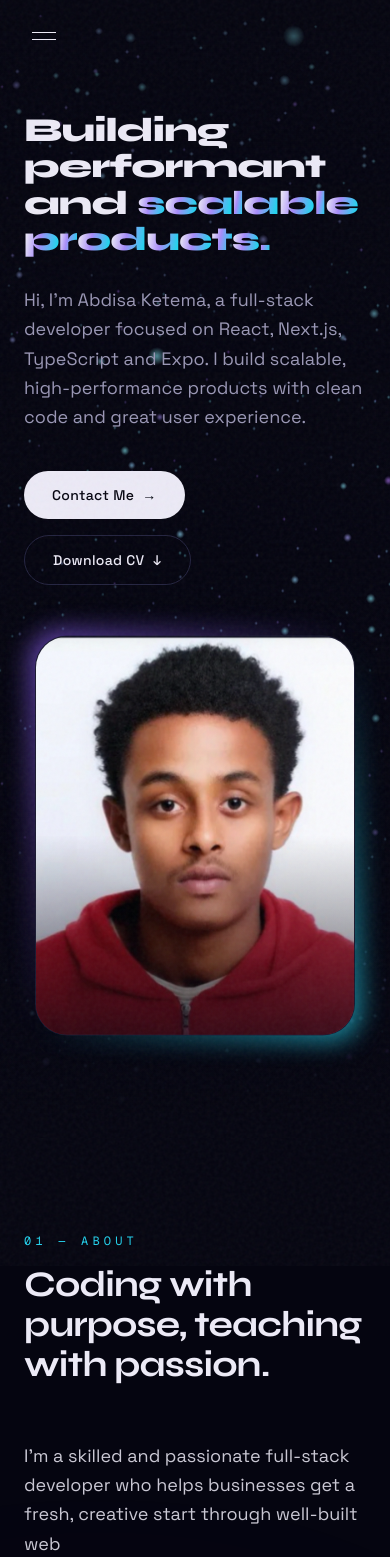
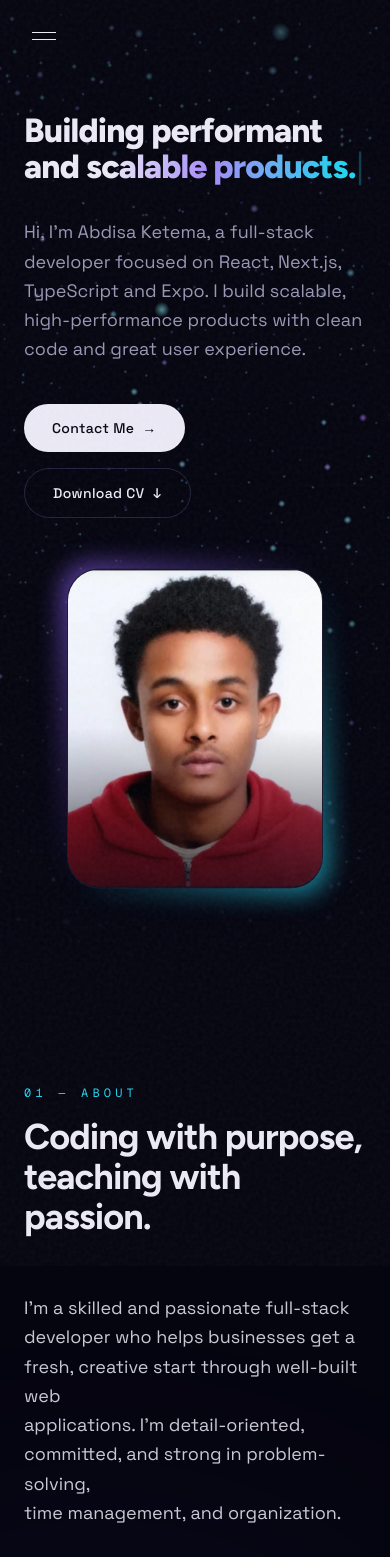
Before and after one commit to Amir3356/Personal-website, a Next.js app in the folder client/: page / in a window 390 px wide. Shown: the top 1557 px of the page. Built offline with nearby package versions, Linux system fonts and the light colour scheme.

Commit message:
some set up

```diff
--- a/client/app/globals.css
+++ b/client/app/globals.css
@@ -13,7 +13,7 @@
   --color-cyan-neon: #22d3ee;
 
   /* ── Typography ──────────────────────────────────────── */
-  --font-display: var(--font-syne), ui-sans-serif, system-ui, sans-serif;
+  --font-display: var(--font-figtree), ui-sans-serif, system-ui, sans-serif;
   --font-sans: var(--font-grotesk), ui-sans-serif, system-ui, sans-serif;
   --font-mono: var(--font-geist-mono), ui-monospace, monospace;
 
@@ -121,6 +121,13 @@ html.lenis body {
   overflow: hidden;
 }
 
+/* Typed.js blinking caret in the hero heading */
+.typed-cursor {
+  color: var(--color-cyan-neon);
+  font-weight: 400;
+  -webkit-text-fill-color: var(--color-cyan-neon);
+}
+
 /* Hide native cursor only when the custom one is active */
 @media (pointer: fine) {
   .has-custom-cursor,
--- a/client/components/sections/About.tsx
+++ b/client/components/sections/About.tsx
@@ -114,13 +114,13 @@ export default function About() {
             </blockquote>
           </div>
 
-          {/* Values */}
-          <div className="grid gap-5 sm:grid-cols-2">
+          {/* Values: auto-rows-fr keeps every card the same height */}
+          <div className="grid auto-rows-fr gap-5 sm:grid-cols-2">
             {about.values.map((value) => (
               <div
                 key={value.title}
                 data-cursor="hover"
-                className="value-card group rounded-2xl border border-line/60 bg-surface/50 p-6 transition-all duration-500 hover:-translate-y-1.5 hover:border-violet-neon/50 hover:bg-elevate"
+                className="value-card group flex h-full flex-col rounded-2xl border border-line/60 bg-surface/50 p-6 transition-all duration-500 hover:-translate-y-1.5 hover:border-violet-neon/50 hover:bg-elevate"
               >
                 <span className="inline-grid h-11 w-11 place-items-center rounded-xl border border-line/70 bg-void font-mono text-base text-cyan-neon transition-all duration-500 group-hover:scale-110 group-hover:border-cyan-neon/60">
                   {value.icon}
--- a/client/components/sections/Hero.tsx
+++ b/client/components/sections/Hero.tsx
@@ -3,6 +3,7 @@
 import { useRef } from "react";
 import dynamic from "next/dynamic";
 import Image from "next/image";
+import Typed from "typed.js";
 import { gsap, useGSAP, SplitText, onPreloaderDone } from "@/lib/gsap";
 import { site, hero } from "@/lib/data";
 import MagneticButton from "@/components/ui/MagneticButton";
@@ -14,22 +15,17 @@ const HeroScene = dynamic(() => import("@/components/three/HeroScene"), {
 
 export default function Hero() {
   const root = useRef<HTMLElement>(null);
+  const typedEl = useRef<HTMLSpanElement>(null);
 
   useGSAP(
     () => {
-      const title = root.current?.querySelector(".hero-title");
+      // Only the static part is char-split; the highlight is live-typed
+      const title = root.current?.querySelector(".hero-title-static");
       if (!title) return;
 
       const split = SplitText.create(title, {
         type: "words,chars",
         charsClass: "hero-char",
-      });
-      // Gradient must live on each char: background-clip:text on a parent
-      // doesn't paint through SplitText's transformed child divs.
-      split.chars.forEach((char) => {
-        if ((char as HTMLElement).closest(".text-gradient")) {
-          (char as HTMLElement).classList.add("text-gradient");
-        }
       });
 
       gsap.set(root.current, { autoAlpha: 1 });
@@ -58,7 +54,23 @@ export default function Hero() {
           "-=0.7"
         );
 
-      const cleanup = onPreloaderDone(() => intro.play());
+      // Typewriter on the gradient highlight, starting once the static
+      // heading has typed itself in after the preloader.
+      let typed: Typed | null = null;
+      const cleanup = onPreloaderDone(() => {
+        intro.play();
+        if (typedEl.current) {
+          typed = new Typed(typedEl.current, {
+            strings: hero.headingHighlights,
+            typeSpeed: 55,
+            backSpeed: 35,
+            backDelay: 2000,
+            startDelay: 700,
+            loop: true,
+            smartBackspace: false,
+          });
+        }
+      });
 
       // Gentle perpetual float on the portrait
       gsap.to(".hero-photo-float", {
@@ -84,6 +96,7 @@ export default function Hero() {
 
       return () => {
         cleanup();
+        typed?.destroy();
         split.revert();
       };
     },
@@ -107,12 +120,17 @@ export default function Hero() {
         <div className="grid items-center gap-14 lg:grid-cols-[minmax(0,7fr)_minmax(0,5fr)] lg:gap-20">
           {/* Copy */}
           <div>
-            <h1
-              className="hero-title font-display text-[clamp(2.1rem,3.9vw,3.9rem)] leading-[1.08] font-extrabold tracking-tight [&_.hero-char]:inline-block"
-              style={{ overflow: "hidden" }}
-            >
-              {hero.headingStart}
-              <span className="text-gradient">{hero.headingHighlight}</span>
+            {/* min-h reserves two lines so typing never shifts the content below */}
+            <h1 className="hero-title min-h-[2.3em] font-display text-[clamp(2.1rem,3.9vw,3.9rem)] leading-[1.08] font-extrabold tracking-tight [&_.hero-char]:inline-block">
+              <span
+                className="hero-title-static"
+                style={{ overflow: "hidden", display: "inline" }}
+              >
+                {hero.headingStart}
+              </span>
+              <span className="text-gradient">
+                <span ref={typedEl} />
+              </span>
             </h1>
 
             <p className="hero-fade mt-7 max-w-xl text-lg leading-relaxed text-muted">
@@ -136,7 +154,7 @@ export default function Hero() {
           </div>
 
           {/* Portrait */}
-          <div className="hero-photo relative mx-auto w-full max-w-xs sm:max-w-sm">
+          <div className="hero-photo relative mx-auto w-full max-w-[16rem] sm:max-w-[20rem]">
             <div className="hero-photo-float relative">
               {/* Glow ring */}
               <div
--- a/client/components/sections/Skills.tsx
+++ b/client/components/sections/Skills.tsx
@@ -2,33 +2,7 @@
 
 import { useRef } from "react";
 import { gsap, useGSAP } from "@/lib/gsap";
-import { marqueeWords, skillGroups } from "@/lib/data";
-import SectionHeading from "@/components/ui/SectionHeading";
-
-function MarqueeRow({ reverse = false }: { reverse?: boolean }) {
-  const words = [...marqueeWords, ...marqueeWords];
-  return (
-    <div className="flex overflow-hidden" aria-hidden>
-      <div
-        className={`flex shrink-0 items-center gap-10 pr-10 ${
-          reverse ? "animate-marquee-reverse" : "animate-marquee"
-        }`}
-      >
-        {words.map((word, i) => (
-          <span
-            key={i}
-            className={`flex items-center gap-10 font-display text-5xl font-extrabold tracking-tight whitespace-nowrap uppercase sm:text-7xl ${
-              i % 2 === 0 ? "text-stroke" : "text-ink/90"
-            }`}
-          >
-            {word}
-            <span className="text-2xl text-violet-neon">✦</span>
-          </span>
-        ))}
-      </div>
-    </div>
-  );
-}
+import { skillGroups } from "@/lib/data";
 
 export default function Skills() {
   const root = useRef<HTMLElement>(null);
@@ -45,48 +19,14 @@ export default function Skills() {
           scrollTrigger: { trigger: card, start: "top 90%" },
         });
       });
-
-      // Marquee rows shift subtly against scroll for parallax depth
-      gsap.to(".marquee-a", {
-        xPercent: -6,
-        ease: "none",
-        scrollTrigger: {
-          trigger: root.current,
-          start: "top bottom",
-          end: "bottom top",
-          scrub: true,
-        },
-      });
-      gsap.to(".marquee-b", {
-        xPercent: 6,
-        ease: "none",
-        scrollTrigger: {
-          trigger: root.current,
-          start: "top bottom",
-          end: "bottom top",
-          scrub: true,
-        },
-      });
     },
     { scope: root }
   );
 
   return (
     <section ref={root} id="skills" className="relative overflow-hidden py-28 lg:py-40">
-      <div className="mx-auto max-w-7xl px-6 lg:px-10">
-        <SectionHeading kicker="04 — Techstack" title="Tools of the trade" />
-      </div>
-
-      {/* Kinetic type marquees */}
-      <div className="marquee-a mb-4 -rotate-1">
-        <MarqueeRow />
-      </div>
-      <div className="marquee-b rotate-1">
-        <MarqueeRow reverse />
-      </div>
-
       {/* Skill groups */}
-      <div className="skill-grid mx-auto mt-20 grid max-w-7xl gap-5 px-6 sm:grid-cols-2 lg:grid-cols-4 lg:px-10">
+      <div className="skill-grid mx-auto mt-10 grid max-w-7xl gap-5 px-6 sm:grid-cols-2 lg:grid-cols-4 lg:px-10">
         {skillGroups.map((group) => (
           <div
             key={group.title}
--- a/client/components/ui/SectionHeading.tsx
+++ b/client/components/ui/SectionHeading.tsx
@@ -61,7 +61,12 @@ export default function SectionHeading({ kicker, title, align = "left" }: Props)
         className="sh-title invisible font-display text-4xl font-bold tracking-tight [&_.sh-word]:inline-block sm:text-5xl lg:text-6xl"
         style={{ overflow: "hidden" }}
       >
-        {title}
+        {/* "\n" in the title becomes a hard line break */}
+        {title.split("\n").map((line, i) => (
+          <span key={i} className="block">
+            {line}
+          </span>
+        ))}
       </h2>
     </div>
   );
--- a/client/lib/data.ts
+++ b/client/lib/data.ts
@@ -19,7 +19,8 @@ export const site = {
 
 export const hero = {
   headingStart: "Building performant and ",
-  headingHighlight: "scalable products.",
+  /** Rotated by the typewriter effect in the hero heading */
+  headingHighlights: ["scalable products.", "secure products."],
   intro:
     "Hi, I'm Abdisa Ketema, a full-stack developer focused on React, Next.js, TypeScript and Expo. I build scalable, high-performance products with clean code and great user experience.",
   /** Drop your CV file at client/public/cv.pdf (or change this path). */
@@ -36,7 +37,8 @@ export const navLinks = [
 ];
 
 export const about = {
-  title: "Coding with purpose, teaching with passion.",
+  // "\n" forces a line break in the section heading
+  title: "Coding with purpose,\nteaching with passion.",
   paragraphs: [
     "I'm a skilled and passionate full-stack developer who helps businesses get a fresh, creative start through well-built web applications. I'm detail-oriented, committed, and strong in problem-solving, time management, and organization.",
     "I've developed and deployed real-world web applications using clean coding principles and test-driven development. Beyond development, I teach programming on the @ethiopandatech and @tntethiopia YouTube channels.",
@@ -194,24 +196,24 @@ export const approach = [
 
 export const experience = [
   {
-    period: "2024 — Present",
-    role: "Creative Developer",
-    company: "BetwoTech",
+    period: "Summer 2026",
+    role: "Contributor",
+    company: "Paxpia Social Media Platform",
     description:
-      "Leading interactive frontend work — 3D product experiences, design systems and motion language across client projects.",
+      "Contributed to the Paxpia social media platform — gaining hands-on experience in system architecture and database design on a real, growing product.",
   },
   {
-    period: "2022 — 2024",
-    role: "Full-Stack Developer",
-    company: "Freelance",
+    period: "2026 · 1 month",
+    role: "Frontend Web Developer",
+    company: "Yanol Tech",
     description:
-      "Shipped 20+ products end-to-end for startups: from database schema to shader — owning performance, DX and polish.",
+      "Built modern, responsive user interfaces — translating designs into clean, reusable components with attention to detail and performance.",
   },
   {
-    period: "2021 — 2022",
-    role: "Frontend Developer",
-    company: "Early Career",
+    period: "2026 · 2 months",
+    role: "Full-Stack Web Developer",
+    company: "Arriva System Solution",
     description:
-      "Cut my teeth building production React apps, falling in love with animation and the craft of interface engineering.",
+      "Worked across the stack — implementing features from database to UI and strengthening my skills in building complete, production-ready web applications.",
   },
 ];
--- a/client/package.json
+++ b/client/package.json
@@ -17,7 +17,8 @@
     "next": "16.2.10",
     "react": "19.2.4",
     "react-dom": "19.2.4",
-    "three": "^0.185.1"
+    "three": "^0.185.1",
+    "typed.js": "^3.0.0"
   },
   "devDependencies": {
     "@tailwindcss/postcss": "^4",
```
Also changed, not shown: client/app/layout.tsx (+5 -5 lines), 1 other file (tests, documents, lock files or other folders).
